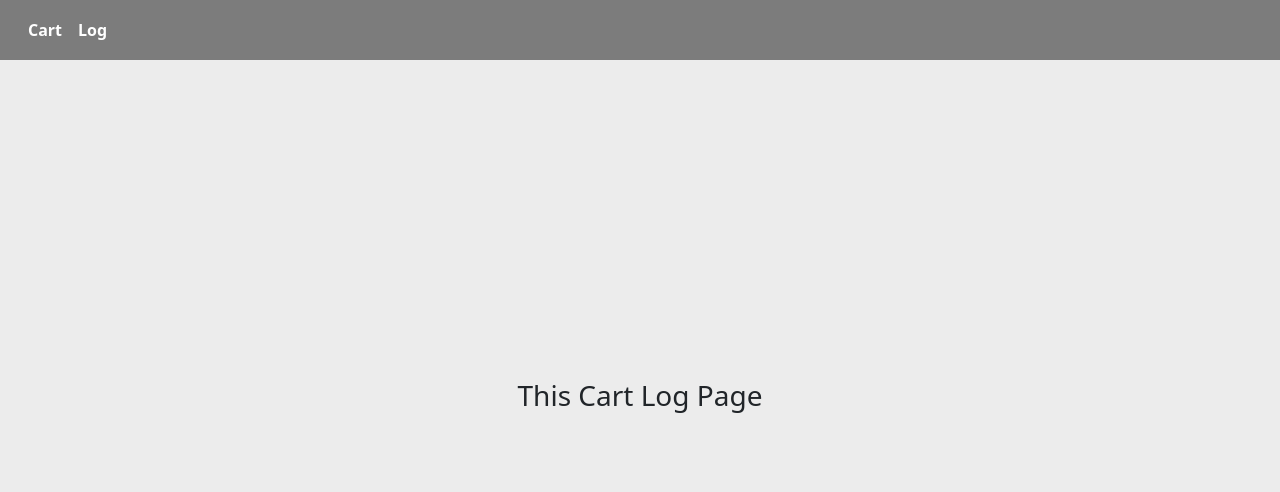
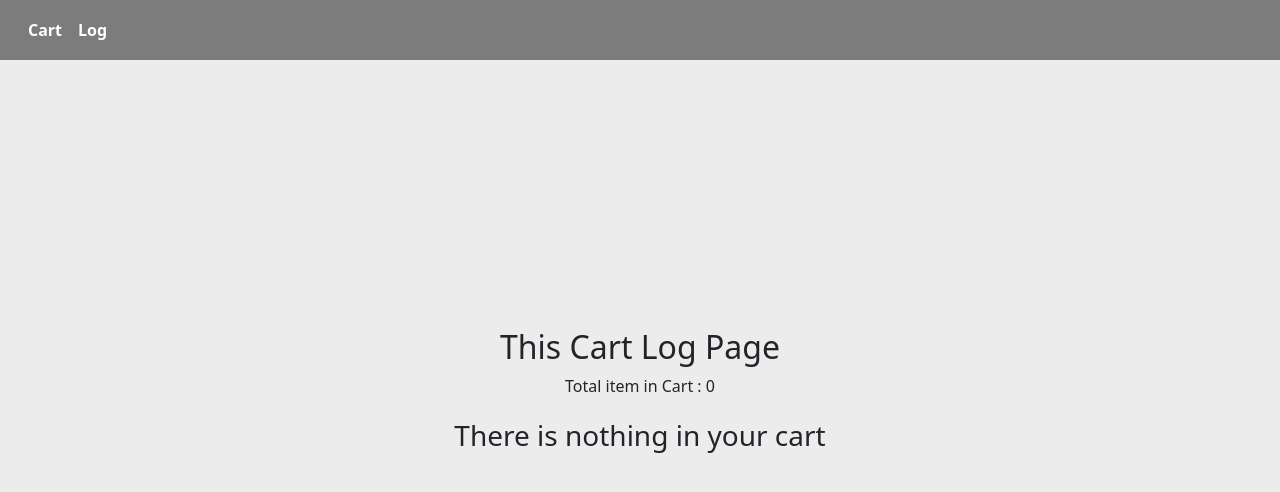
Before and after one commit to riyandrmd/Pertemuan-SinauCoding, a Vue app in the folder pertemuan_9/: page /log in a window 1280 px wide. Shown: the top 492 px of the page. Built offline with nearby package versions, Linux system fonts and the light colour scheme.

Commit message:
bikin page Log

```diff
--- a/pertemuan_9/src/components/CardComponent.vue
+++ b/pertemuan_9/src/components/CardComponent.vue
@@ -11,7 +11,8 @@ const props = defineProps({
 });
 
 const { product, cartItem } = storeToRefs(store);
-const { addCartItem } = store;
+const { addCartItem, deleteCartItem } = store;
+
 let itemShow = props.isCartPage ? product.value : cartItem.value;
 let buttonText = props.isCartPage ? "Add" : "Remove";
 </script>
@@ -21,7 +22,9 @@ let buttonText = props.isCartPage ? "Add" : "Remove";
   <div class="d-flex gap-3 flex-wrap">
     <div class="card" v-for="data in itemShow" :key="data.id">
       <p>{{ data.id }}. {{ data.title }}</p>
-      <button @click="addCartItem">{{ buttonText }}</button>
+      <button @click="isCartPage ? addCartItem(data) : deleteCartItem(data)">
+        {{ buttonText }}
+      </button>
     </div>
   </div>
 </template>
--- a/pertemuan_9/src/store/cartStore.js
+++ b/pertemuan_9/src/store/cartStore.js
@@ -3,18 +3,29 @@ import { ref } from "vue";
 import Product from "../json/Product.json";
 
 export const useCartStore = defineStore('cart', () => {
-    const count = ref(7)
+    const count = ref(0)
     const name = ref('Eduardo')
     const product = ref(Product)
     const cartItem = ref([])
 
 
-    const addCartItem = () => {
-        count.value++
+    const addCartItem = (data) => {
+        const itemInCart = cartItem.value.find(x => x.id === data.id)
+        if (!itemInCart) {
+            cartItem.value.push(data);
+            count.value++
+        } else {
+            alert("Item sudah ada di dalam keranjang")
+        }
+
     }
 
-    const deleteCartItem = () => {
-        count.value--
+    const deleteCartItem = (data) => {
+        const index = cartItem.value.findIndex(x => x.id === data.id);
+        if (index !== -1) {
+            cartItem.value.splice(index, 1);
+            count.value--;
+        }
     }
 
     return { count, name, product, addCartItem, deleteCartItem, cartItem }
--- a/pertemuan_9/src/style.css
+++ b/pertemuan_9/src/style.css
@@ -5,11 +5,6 @@ body {
   min-width: 320px;
   min-height: 100vh;
   background-color: #ececec;
-}
-
-h1 {
-  font-size: 3.2em;
-  line-height: 1.1;
 }
 
 button {
@@ -21,12 +16,14 @@ button {
   font-family: inherit;
   background-color: #1a1a1a;
   cursor: pointer;
+  color: #ececec;
   transition: border-color 0.25s;
 }
 
 button:hover {
-  border-color: #646cff;
+  background: #363636;
 }
+
 button:focus,
 button:focus-visible {
   outline: 4px auto -webkit-focus-ring-color;
--- a/pertemuan_9/src/views/Cart.vue
+++ b/pertemuan_9/src/views/Cart.vue
@@ -4,13 +4,12 @@ import { useCartStore } from "../store/cartStore.js";
 import { storeToRefs } from "pinia";
 
 const store = useCartStore();
-const { count, product } = storeToRefs(store);
-console.log(product);
+const { count } = storeToRefs(store);
 </script>
 
 <template>
   <div>
-    <h3>This Cart Page</h3>
+    <h2>This is Cart Page</h2>
     <p>Item for Sale</p>
     <p>Total Item : {{ count }}</p>
 
--- a/pertemuan_9/src/views/Log.vue
+++ b/pertemuan_9/src/views/Log.vue
@@ -1,3 +1,22 @@
+<script setup>
+import CardComponent from "../components/CardComponent.vue";
+import { useCartStore } from "../store/cartStore.js";
+import { storeToRefs } from "pinia";
+import { computed } from "vue";
+
+const store = useCartStore();
+const { count } = storeToRefs(store);
+
+const message = computed(() => {
+  return count.value > 0 ? "" : "There is nothing in your cart";
+});
+</script>
+
 <template>
-    <h3>This Cart Log Page</h3>
+  <div>
+    <h2>This Cart Log Page</h2>
+    <p>Total item in Cart : {{ count }}</p>
+    <p class="fw-normal fs-3">{{ message }}</p>
+    <CardComponent :isCartPage="false" />
+  </div>
 </template>
```
